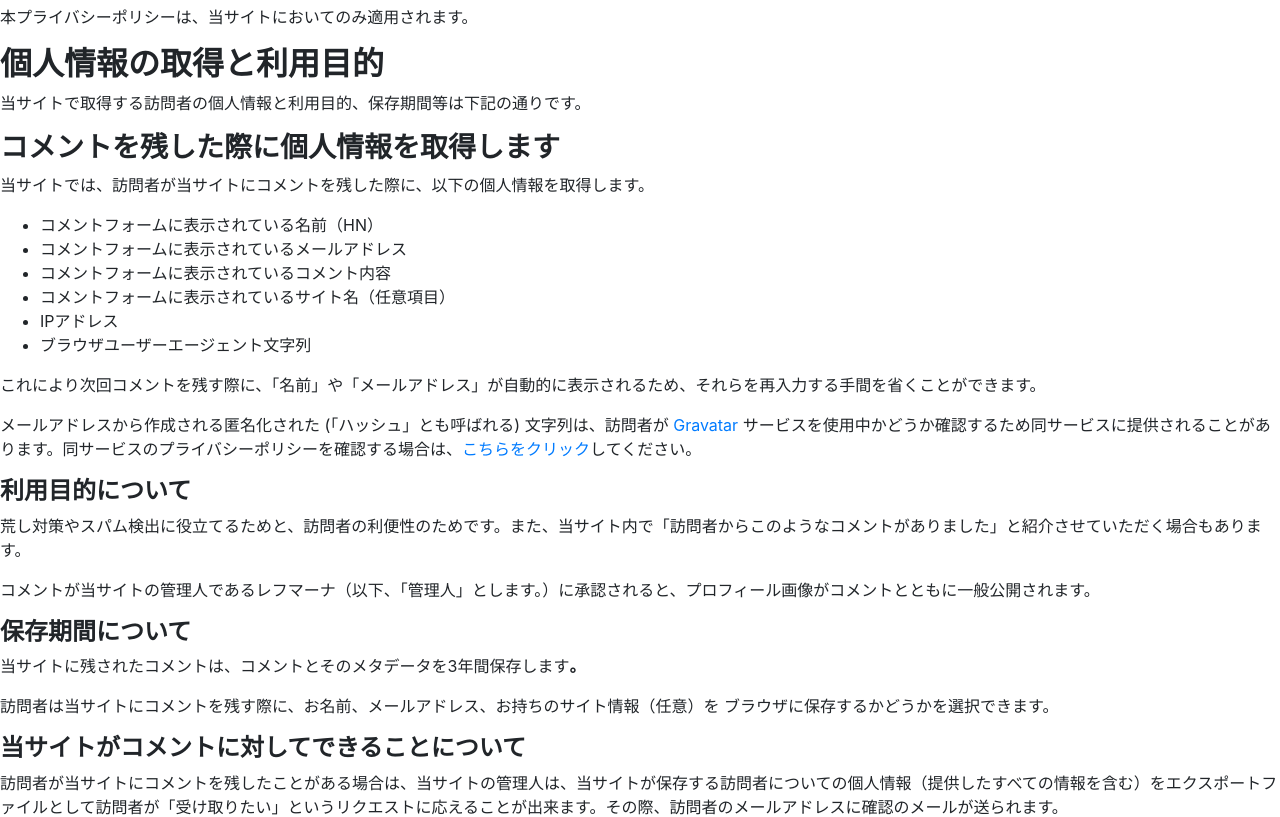
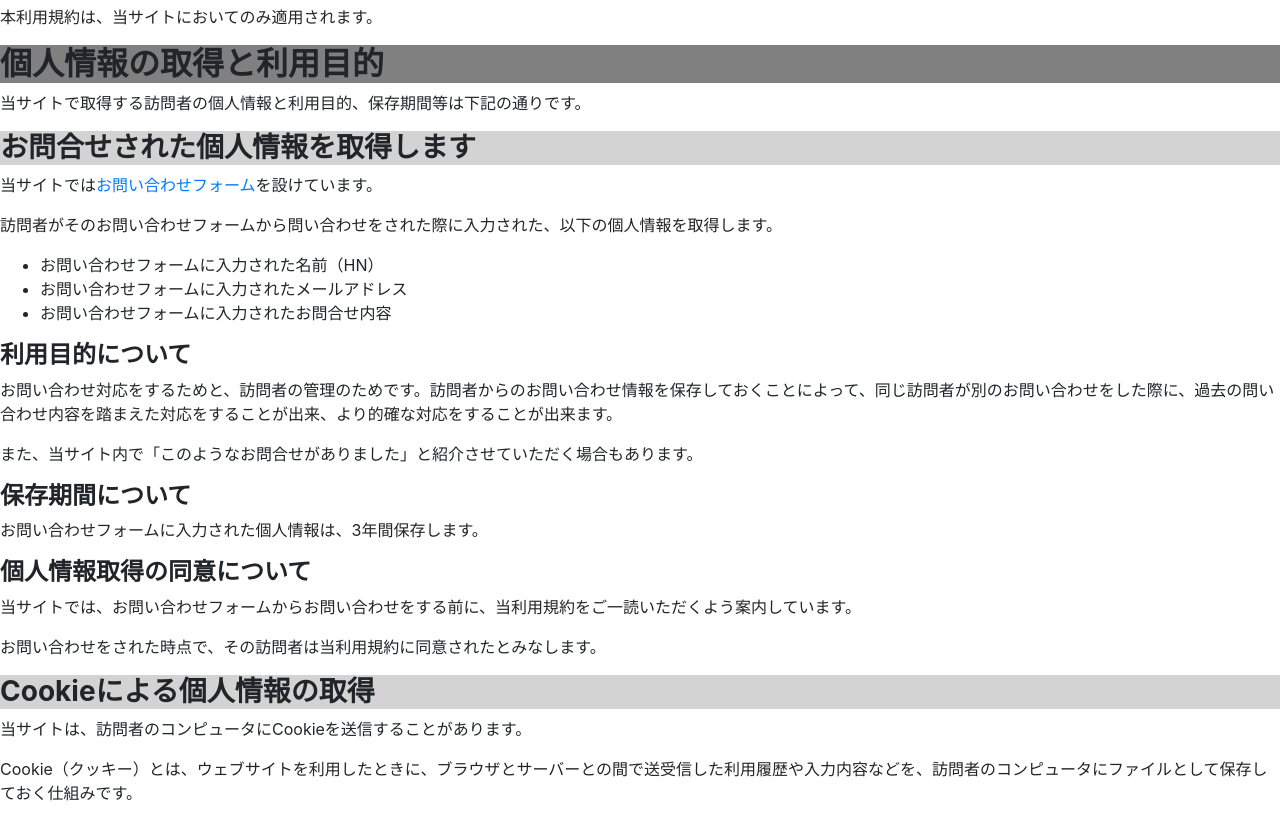
Before and after one commit to lefmarna/pokemonote-web-old, a Vue app: page /privacy-policy in a window 1280 px wide. Shown: the part 300-1117 px from the top of the page. Built offline with nearby package versions, Linux system fonts and the light colour scheme; what vue-head would draw is missing.

Commit message:
プライバシーポリシーの編集

```diff
--- a/src/views/privacyPolicy.vue
+++ b/src/views/privacyPolicy.vue
@@ -2,7 +2,7 @@
   <div>
     <!-- wp:quote -->
     <p>
-      本プライバシーポリシーは、<a href="https://pokemonit.com">ポケモニット</a
+      本利用規約は、<a href="https://pokemonit.com">ポケモニット</a
       >（以下、「当サイト」とします。)の各種サービス（当サイトによる情報提供、各種お問合せの受付等）において、当サイトの訪問者（以下、「訪問者」とします。）の個人情報もしくはそれに準ずる情報を取り扱う際に、当サイトが遵守する方針を示したものです。
     </p>
     <h2 lang="ja-JP"><strong>基本方針</strong></h2>
@@ -11,65 +11,11 @@
     </p>
     <h2 lang="ja-JP"><strong>適用範囲</strong></h2>
     <p lang="ja-JP">
-      本プライバシーポリシーは、当サイトにおいてのみ適用されます。
+      本利用規約は、当サイトにおいてのみ適用されます。
     </p>
     <h2 lang="ja-JP"><strong>個人情報の取得と利用目的</strong></h2>
     <p lang="ja-JP">
       当サイトで取得する訪問者の個人情報と利用目的、保存期間等は下記の通りです。
-    </p>
-    <h3><strong>コメントを残した際に個人情報を取得します</strong></h3>
-    <p>
-      当サイトでは、訪問者が当サイトにコメントを残した際に、以下の個人情報を取得します。
-    </p>
-    <ul>
-      <li>コメントフォームに表示されている名前（HN）</li>
-      <li>コメントフォームに表示されているメールアドレス</li>
-      <li>コメントフォームに表示されているコメント内容</li>
-      <li>コメントフォームに表示されているサイト名（任意項目）</li>
-      <li>IPアドレス</li>
-      <li>ブラウザユーザーエージェント文字列</li>
-    </ul>
-    <p>
-      これにより次回コメントを残す際に、「名前」や「メールアドレス」が自動的に表示されるため、それらを再入力する手間を省くことができます。
-    </p>
-    <p>
-      メールアドレスから作成される匿名化された (「ハッシュ」とも呼ばれる)
-      文字列は、訪問者が
-      <a
-        href="https://ja.gravatar.com/"
-        target="_blank"
-        rel="noopener noreferrer"
-        >Gravatar </a
-      >サービスを使用中かどうか確認するため同サービスに提供されることがあります。同サービスのプライバシーポリシーを確認する場合は、<a
-        href="https://automattic.com/privacy/"
-        target="_blank"
-        rel="noopener noreferrer"
-        >こちらをクリック</a
-      >してください。
-    </p>
-    <h4><strong>利用目的について</strong></h4>
-    <p>
-      荒し対策やスパム検出に役立てるためと、訪問者の利便性のためです。また、当サイト内で「訪問者からこのようなコメントがありました」と紹介させていただく場合もあります。
-    </p>
-    <p>
-      コメントが当サイトの管理人であるレフマーナ（以下、「管理人」とします。）に承認されると、プロフィール画像がコメントとともに一般公開されます。
-    </p>
-    <h4><strong>保存期間について</strong></h4>
-    <p>
-      当サイトに残されたコメントは、コメントとそのメタデータを3年間保存します<b
-        >。</b
-      >
-    </p>
-    <p>
-      訪問者は当サイトにコメントを残す際に、お名前、メールアドレス、お持ちのサイト情報（任意）を
-      ブラウザに保存するかどうかを選択できます。
-    </p>
-    <h4><strong>当サイトがコメントに対してできることについて</strong></h4>
-    <p>
-      訪問者が当サイトにコメントを残したことがある場合は、当サイトの管理人は、当サイトが保存する訪問者についての個人情報（提供したすべての情報を含む）をエクスポートファイルとして訪問者が「受け取りたい」というリクエストに応えることが出来ます。その際、訪問者のメールアドレスに確認のメールが送られます。
-    </p>
-    <p>
-      また、訪問者から訪問者本人の個人情報を「消去してほしい」というリクエストにも応えることが出来ます。これには、管理や法律、セキュリティ目的のために保持する義務がある情報は含まれません。また消去する際も、訪問者のメールアドレスに確認のメールが送られます。
     </p>
     <h3><strong>お問合せされた個人情報を取得します</strong></h3>
     <p>
@@ -96,10 +42,10 @@
     <p>お問い合わせフォームに入力された個人情報は、3年間保存します。</p>
     <h4><strong>個人情報取得の同意について</strong></h4>
     <p>
-      当サイトでは、お問い合わせフォームからお問い合わせをする前に、当プライバシーポリシーをご一読いただくよう案内しています。
+      当サイトでは、お問い合わせフォームからお問い合わせをする前に、当利用規約をご一読いただくよう案内しています。
     </p>
     <p>
-      お問い合わせをされた時点で、その訪問者は当プライバシーポリシーに同意されたとみなします。
+      お問い合わせをされた時点で、その訪問者は当利用規約に同意されたとみなします。
     </p>
     <h3><strong>Cookieによる個人情報の取得</strong></h3>
     <p>当サイトは、訪問者のコンピュータにCookieを送信することがあります。</p>
@@ -127,7 +73,7 @@
       当サイトでは、グーグル株式会社やヤフー株式会社などをはじめとする第三者から配信される広告が掲載される場合があり、これに関連して当該第三者が訪問者のCookie情報等を取得して、利用している場合があります。
     </p>
     <p>
-      当該第三者によって取得されたCookie情報等は、当該第三者のプライバシーポリシーに従って取り扱われます。
+      当該第三者によって取得されたCookie情報等は、当該第三者の利用規約に従って取り扱われます。
     </p>
     <h4><strong>第三者へのCookie情報等の広告配信の利用停止について</strong></h4>
     <p>
@@ -169,7 +115,7 @@
     </p>
     <h2 lang="ja-JP"><strong>未成年の個人情報について</strong></h2>
     <p lang="ja-JP">
-      未成年者が当サイトにコメントをしたり、お問い合わせフォームから問い合わせをされたりする場合は必ず親権者の同意を得るものとし、コメントやお問い合わせをされた時点で、当プライバシーポリシーに対して親権者の同意があるものとみなします。
+      未成年者が当サイトにコメントをしたり、お問い合わせフォームから問い合わせをされたりする場合は必ず親権者の同意を得るものとし、コメントやお問い合わせをされた時点で、当利用規約に対して親権者の同意があるものとみなします。
     </p>
     <h2><strong>アクセス解析ツールについて</strong></h2>
     <p>
@@ -237,9 +183,9 @@
     <p>
       第三者（Amazonや他の広告掲載者）がコンテンツおよび宣伝を提供し、訪問者から直接情報を収集し、訪問者のブラウザにCookieを設定したり、認識したりする場合があります。
     </p>
-    <h2>プライバシーポリシーの変更について</h2>
+    <h2>利用規約の変更について</h2>
     <p>
-      当サイトは、個人情報に関して適用される日本の法令を遵守するとともに、本プライバシーポリシーの内容を適宜見直しその改善に努めます。修正された最新のプライバシーポリシーは常に本ページにて開示されます。
+      当サイトは、個人情報に関して適用される日本の法令を遵守するとともに、本利用規約の内容を適宜見直しその改善に努めます。修正された最新の利用規約は常に本ページにて開示されます。
     </p>
     <h2><strong>免責事項</strong></h2>
     <p>当サイトにおける免責事項は、下記の通りです。</p>
@@ -282,3 +228,12 @@
     </p>
   </div>
 </template>
+
+<style scoped>
+  h2 {
+    background-color: gray;
+  }
+  h3 {
+    background-color: lightgray;
+  }
+</style>
```
